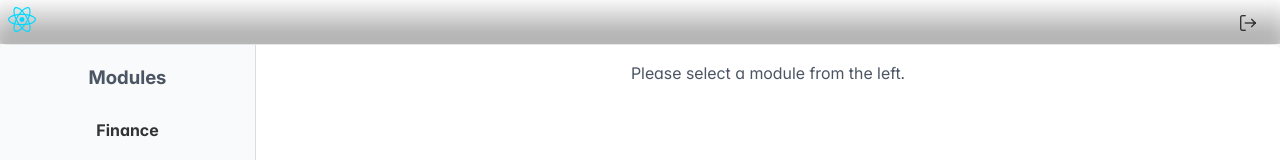
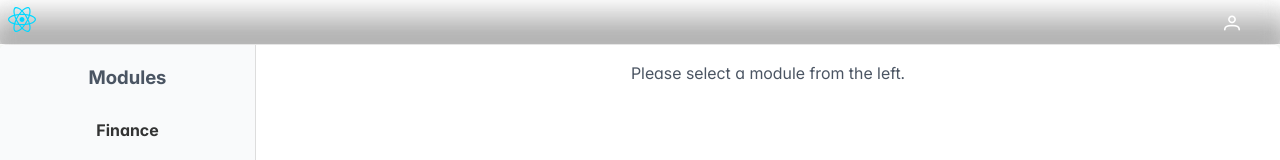
Before and after one commit to MachineAutomated/shaazcs-manager-ui, a React (Vite) app: page /dashboard in a window 1280 px wide. Shown: the top 160 px of the page. Built offline with nearby package versions, Linux system fonts and the light colour scheme; sample sign-in values are in the browser's storage.

Commit message:
#15: Replaced Logout button with User Menu with dummy Delete User and Profile update

```diff
--- a/src/App.css
+++ b/src/App.css
@@ -413,3 +413,18 @@ body::before {
   box-shadow: none !important;
   padding: 0px !important;
 }
+
+/* Style for the user-menu button (transparent icon only) */
+.user-menu-btn {
+  color: #ffffff;            /* icon color - adjust to your TopBar */
+  background: transparent !important;
+  border: none !important;
+  box-shadow: none !important;
+  margin-right: 1rem;
+}
+
+/* Hover effect */
+.user-menu-btn:hover {
+  color: #007ad9;            /* or any accent color you prefer */
+  background: transparent !important;
+}
--- a/src/components/TopBar.tsx
+++ b/src/components/TopBar.tsx
@@ -1,16 +1,55 @@
-import '../App.css'
-import { useEffect, useState } from "react";
+// TopBar.tsx
+import '../App.css';
+import React, { useEffect, useRef, useState } from 'react';
 import banner_icon from '../assets/react.svg';
 import { Menubar } from 'primereact/menubar';
 import { Image } from 'primereact/image';
 import { Button } from 'primereact/button';
+import { Menu } from 'primereact/menu';
 import { confirmDialog } from 'primereact/confirmdialog';
 import { ConfirmDialog } from 'primereact/confirmdialog';
-
+import type { MenuItem } from 'primereact/menu';
 
 export default function TopBar() {
+  const [isScrolled, setIsScrolled] = useState(false);
+  const menu = useRef<Menu | null>(null);
 
-    const [isScrolled, setIsScrolled] = useState(false);
+  useEffect(() => {
+    const handleScroll = () => setIsScrolled(window.scrollY > 30);
+    window.addEventListener('scroll', handleScroll);
+    return () => window.removeEventListener('scroll', handleScroll);
+  }, []);
+
+  // Handlers (replace stubs with real logic)
+  const handleProfileUpdate = () => {
+    // open profile modal or navigate to profile page
+    console.log('Profile update clicked');
+    // example: navigate('/profile');
+  };
+
+  const handleDeleteUser = () => {
+    confirmDialog({
+      message: 'Are you sure you want to delete your user account? This action cannot be undone.',
+      header: 'Confirm Delete',
+      icon: 'pi pi-exclamation-triangle',
+      acceptClassName: 'p-button-danger',
+      accept: () => {
+        // perform delete user API call here
+        console.log('User deleted (stub)');
+        // After deletion, redirect or clear session:
+        sessionStorage.removeItem('jwt');
+        window.location.href = '/';
+      },
+      reject: () => {
+        /* nothing */
+      }
+    });
+  };
+
+  const handleLogoutConfirmed = () => {
+    sessionStorage.removeItem('jwt');
+    window.location.href = '/';
+  };
 
   const handleLogout = () => {
     confirmDialog({
@@ -18,41 +57,65 @@ export default function TopBar() {
       header: 'Confirm Logout',
       icon: 'pi pi-exclamation-triangle',
       acceptClassName: 'p-button-danger',
-          accept: () => {
-            // perform logout
-            sessionStorage.removeItem('jwt');
-            // redirect after logout (or use history.push if using react-router)
-            window.location.href = '/';
-          },
-          reject: () => {
-            // optional: do nothing
-          }
+      accept: handleLogoutConfirmed,
+      reject: () => {}
     });
   };
 
-    useEffect(() => {
-    const handleScroll = () => setIsScrolled(window.scrollY > 30);
-    window.addEventListener("scroll", handleScroll);
-    return () => window.removeEventListener("scroll", handleScroll);
-  }, []);
+  // Menu items for user menu
+  const items: MenuItem[] = [
+    {
+      label: 'Profile Update',
+      icon: 'pi pi-user-edit',
+      command: () => {
+        handleProfileUpdate();
+      }
+    },
+    {
+      label: 'Delete User',
+      icon: 'pi pi-trash',
+      command: () => {
+        handleDeleteUser();
+      }
+    },
+    { separator: true },
+    {
+      label: 'Logout',
+      icon: 'pi pi-sign-out',
+      command: () => {
+        handleLogout();
+      }
+    }
+  ];
 
-    const start = <div className='topbar-start'><Image alt="logo" src={banner_icon} height="25" /> </div>//<Divider layout="vertical" className='topbar-start-divider'/></div>
+  const start = (
+    <div className="topbar-start">
+      <Image alt="logo" src={banner_icon} height="25" />
+    </div>
+  );
 
+  // End: user icon that toggles popup menu
   const end = (
     <div className="flex align-items-center gap-2">
+      {/* Menu component (popup); model provided below */}
+      <Menu model={items} popup ref={menu} />
+
+      {/* User icon button toggles the menu popup */}
       <Button
-                icon="pi pi-sign-out"
-                className="p-button-text p-button-plain logout-btn"
-                aria-label="Logout"
-                onClick={handleLogout}
+        icon="pi pi-user"
+        className="p-button-text p-button-plain user-menu-btn"
+        aria-label="User menu"
+        onClick={(e) => menu.current && menu.current.toggle(e)}
       />
     </div>
   );
 
   return (
-        <div className={`topbar-container ${isScrolled ? "scrolled" : ""}`}>
+    <div className={`topbar-container ${isScrolled ? 'scrolled' : ''}`}>
+      {/* ConfirmDialog used by menu actions */}
       <ConfirmDialog />
-            <Menubar start={start} end={end} className='topbar-menu'/>
+
+      <Menubar start={start} end={end} className="topbar-menu" />
     </div>
   );
 }
```
Lines whose indentation alone changed are shown as unchanged.
